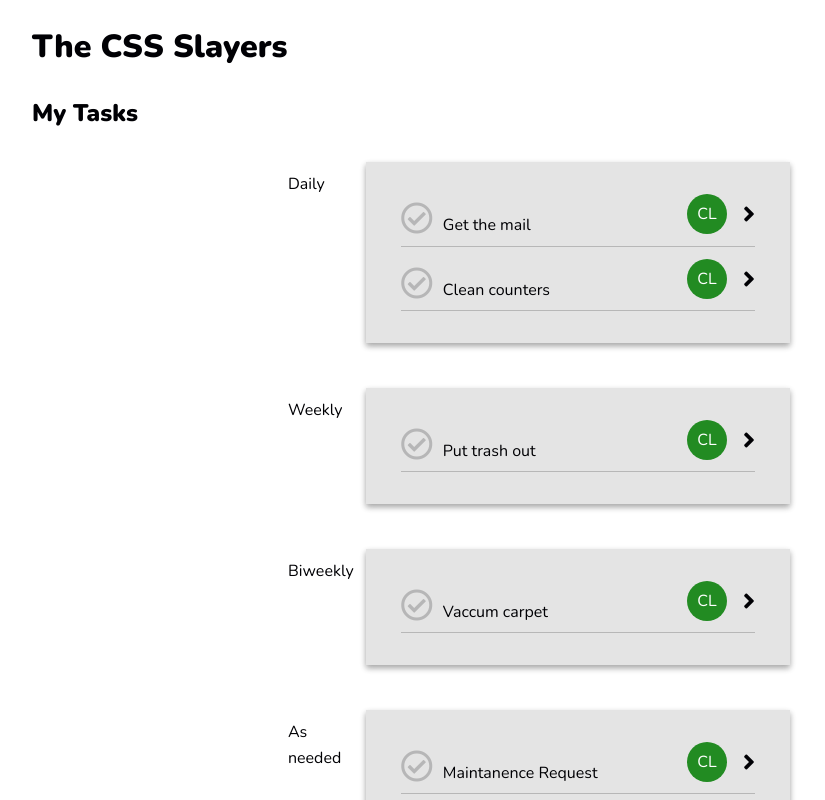
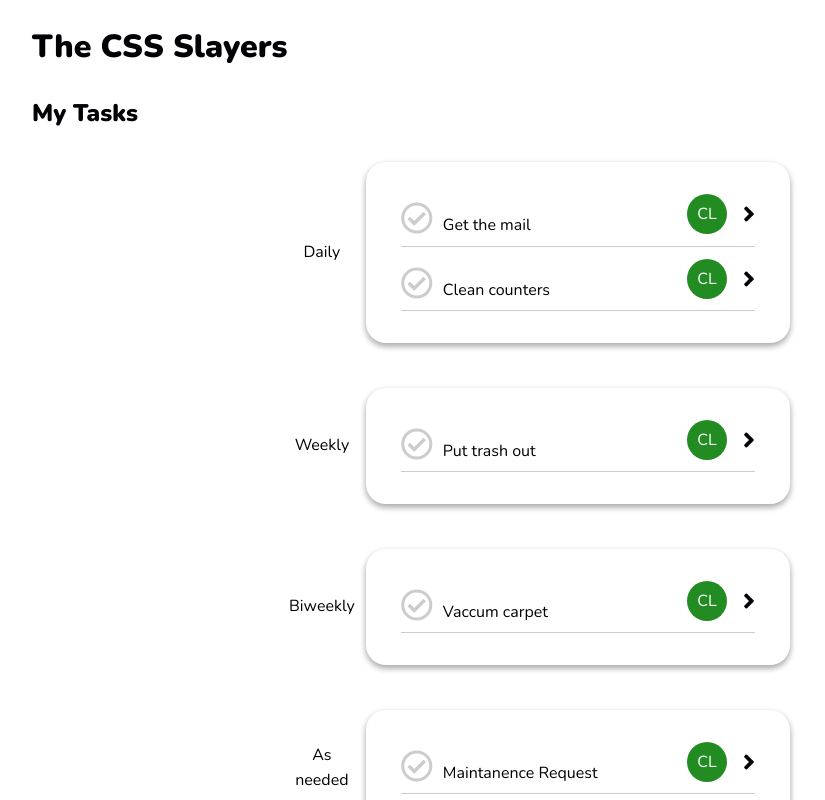
Before and after one commit to codyleyhan/churro, a React (Create React App) app: page /tasks in a window 1280 px wide. Shown: the top 800 px of the page, without its empty margins (96-921 px from the left). Built offline with nearby package versions, Linux system fonts and the light colour scheme.

Commit message:
minor style changes to my tasks

```diff
--- a/src/styles/TaskCard.scss
+++ b/src/styles/TaskCard.scss
@@ -6,18 +6,22 @@
   margin-bottom: 25px;
 
   .task-card-title {
-    margin-top: 20px;
     width: 15%;
+    display: flex;
+    text-align: center;
+    justify-content: center;
+    flex-direction: column;
   }
 
   .task-card-list {
     vertical-align:middle;
     margin: 10px;
-    background-color: $grey;
+    background-color: $white;
     box-shadow: $card-shadow;
     list-style-type: none;
     padding: 20px;
     width: 85%;
+    border-radius: 20px;
   }
 
   .task-card-item {
```
